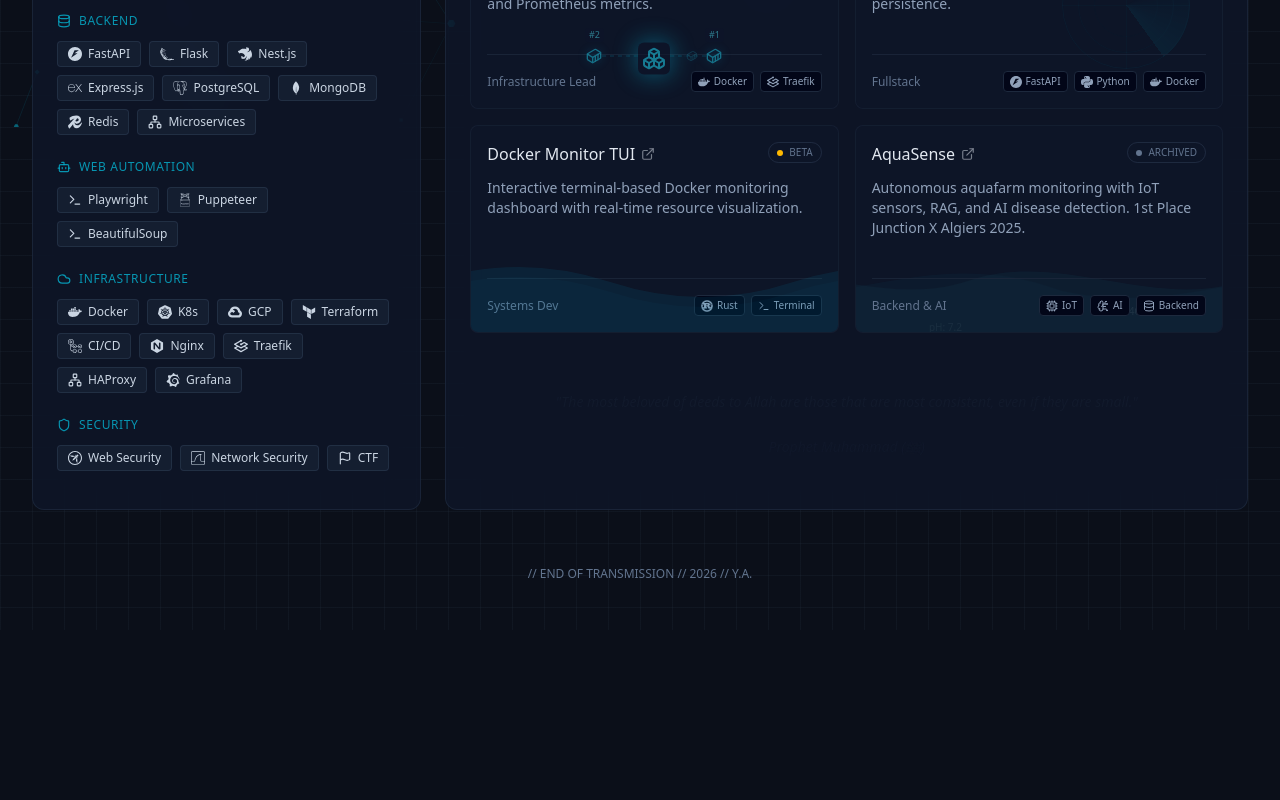
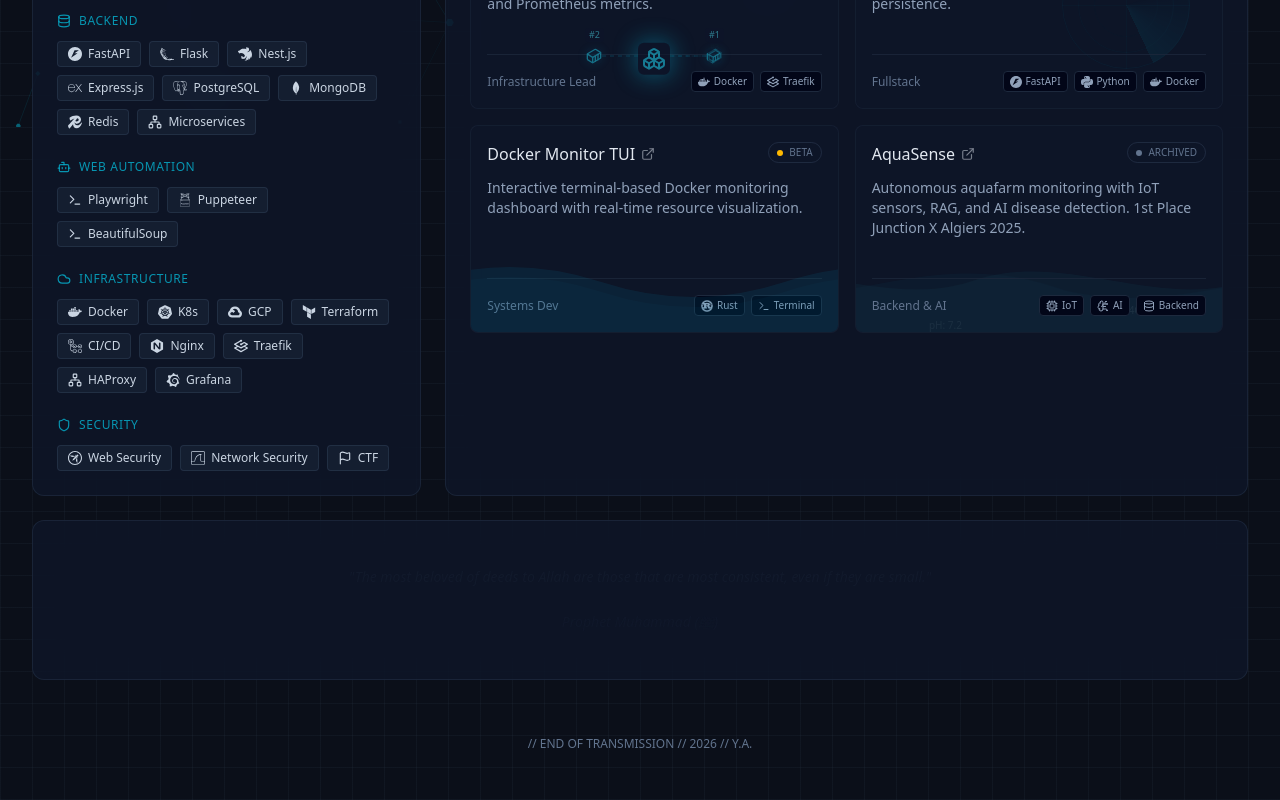
Before and after one commit to Abdo30004/abdo30004.github.io, a Next.js app: page / in a window 1280 px wide. Shown: the part 673-1473 px from the top of the page. Before the commit the page ends 1303 px from the top, so only its background shows below. Built offline with nearby package versions, Linux system fonts and the light colour scheme.

Commit message:
feat: Restructure layout to place quote in full-width standalone footer widget

```diff
--- a/src/app/page.tsx
+++ b/src/app/page.tsx
@@ -242,6 +242,10 @@ export default function Home() {
                 </div>
               ))}
             </div>
+        </Widget>
+
+        {/* Standalone Full-Width Quote Box */}
+        <Widget className="md:col-span-12 p-0 overflow-hidden min-h-[160px] flex items-center justify-center">
           <SpotlightQuote />
         </Widget>
 
--- a/src/components/SpotlightQuote.tsx
+++ b/src/components/SpotlightQuote.tsx
@@ -75,7 +75,7 @@ export function SpotlightQuote() {
       onMouseEnter={() => setOpacity(1)}
       onMouseLeave={() => setOpacity(0)}
       dir={currentQuote.dir}
-      className="relative w-full flex-1 min-h-[120px] mt-8 flex flex-col items-center justify-center overflow-hidden cursor-crosshair group"
+      className="relative w-full flex-1 min-h-[120px] flex flex-col items-center justify-center overflow-hidden cursor-crosshair group"
     >
       {/* Background hidden text */}
       <p className={cn(currentQuote.fontClass, "text-slate-800/30 text-center select-none pointer-events-none italic leading-relaxed")}>
```
Lines whose indentation alone changed are shown as unchanged.
